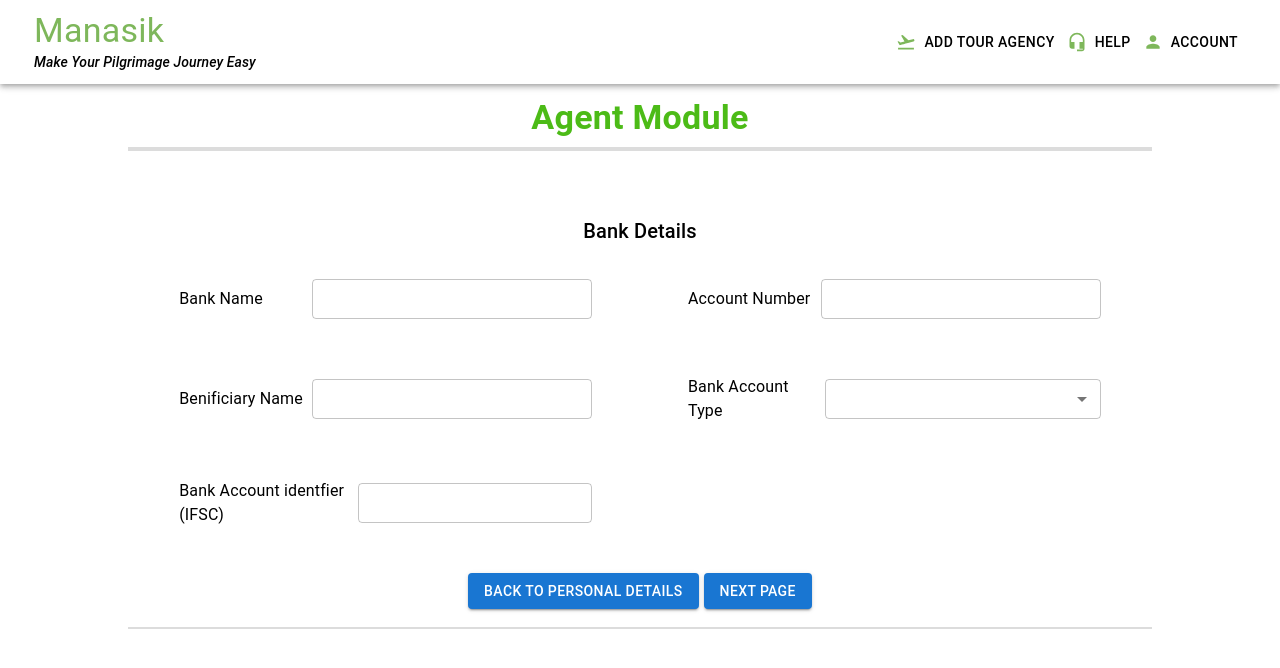
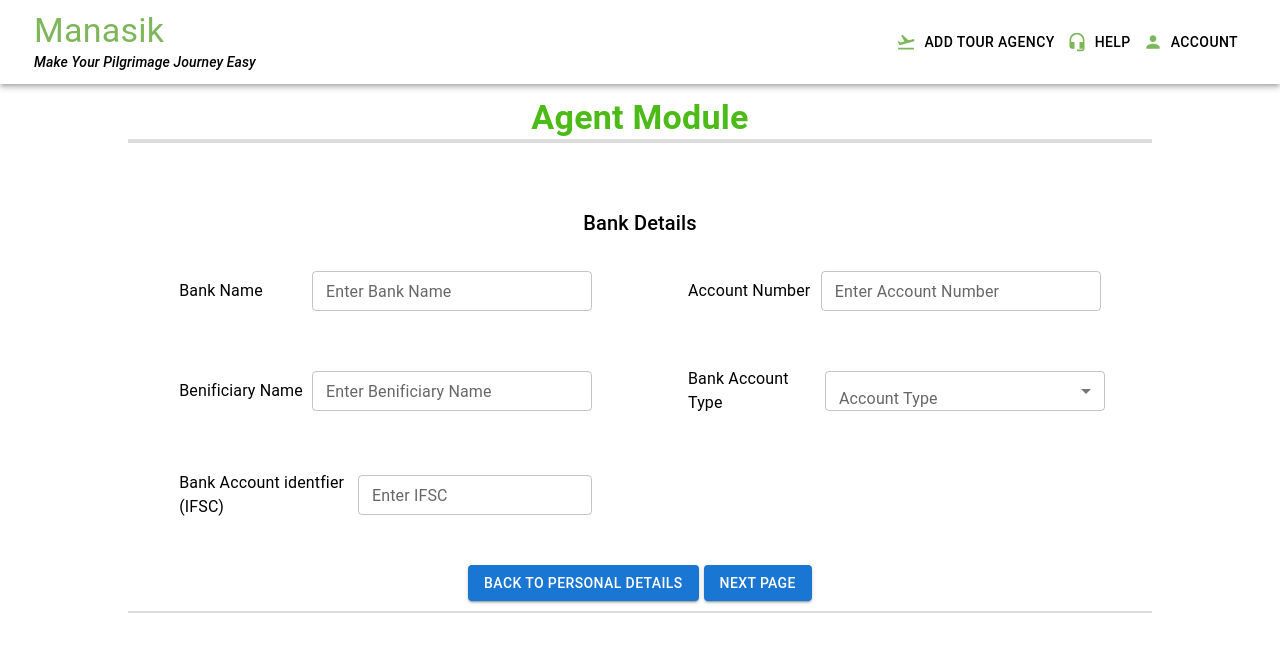
Before and after one commit to amirmursal/manasik, a React (Create React App) app: page /addAgentBankDetails in a window 1280 px wide. Shown: the top 668 px of the page. Built offline with nearby package versions, Linux system fonts and the light colour scheme.

Commit message:
second changes

```diff
--- a/src/components/BankDetails/BankDetails.styles.ts
+++ b/src/components/BankDetails/BankDetails.styles.ts
@@ -5,8 +5,6 @@ const bankDetailsStyles = {
         width:"80%",
         margin:"auto",
         marginTop:"1%"
-
-
     },
     head:{
         margin:"auto",
@@ -15,12 +13,8 @@ const bankDetailsStyles = {
         justifyContent:"center",
         fontWeight:"600"
     },
-    form:{
-
-    },
     subHead:{
         color: '#000',
-
         marginTop:"8vh",
         marginBottom:"4vh",
         display:"flex",
@@ -28,29 +22,27 @@ const bankDetailsStyles = {
         textAlign: 'center'
     },
     input:{
-
         display:"flex",
         justifyContent:"space-between",
         alignItems:"center",
-
-
         '@media (max-width: 480px)': {
             flexDirection:"column",
       },
-
     },
     text:{
         width:"35vh",
         margin:"0px"
-
     },
-
     typo:{
-
         '@media (max-width: 480px)': {
-
             width:"35vh",
       },
+    },
+    divider1:{
+        border: "2px solid gainsboro"
+    },
+    divider2:{
+        border: "0.5px solid gainsboro"
     }
 
 }
--- a/src/components/BankDetails/BankDetails.tsx
+++ b/src/components/BankDetails/BankDetails.tsx
@@ -1,6 +1,6 @@
 import React from 'react';
 import bankDetailsStyles from "./BankDetails.styles";
-import { Box, Button, TextField, Grid, MenuItem, Select, Typography } from "@mui/material";
+import { Box, Button, TextField, InputLabel,FormControl,Divider, Grid, MenuItem, Select, Typography } from "@mui/material";
 
 const BankDetails = () => {
   return (
@@ -13,7 +13,8 @@ const BankDetails = () => {
       >
         Agent Module
       </Typography>
-      <hr style={{ border: "2px solid gainsboro" }} />
+
+      <Divider sx={bankDetailsStyles.divider1} />
 
 
       <Typography
@@ -28,44 +29,45 @@ const BankDetails = () => {
 
           <Grid item xs={6}  sx={bankDetailsStyles.input}>
             <Typography sx={bankDetailsStyles.typo} >Bank Name </Typography>
-            <TextField type='text' label='' size="small" sx={bankDetailsStyles.text} />
+            <TextField type='text' label='Enter Bank Name' size="small" sx={bankDetailsStyles.text} />
           </Grid>
 
           <Grid item xs={6}  sx={bankDetailsStyles.input}>
             <Typography sx={bankDetailsStyles.typo} >Account Number </Typography>
-            <TextField type='text' label='' size="small" sx={bankDetailsStyles.text} />
+            <TextField type='text' label='Enter Account Number' size="small" sx={bankDetailsStyles.text} />
           </Grid>
 
           <Grid item xs={6}  sx={bankDetailsStyles.input}>
             <Typography sx={bankDetailsStyles.typo} >Benificiary Name </Typography>
-            <TextField type='text' label='' size="small" sx={bankDetailsStyles.text} />
+            <TextField type='text' label='Enter Benificiary Name' size="small" sx={bankDetailsStyles.text} />
           </Grid>
 
           <Grid item xs={6}  sx={bankDetailsStyles.input}>
             <Typography sx={bankDetailsStyles.typo} >Bank Account Type   </Typography>
-            <Select size="small" sx={bankDetailsStyles.text} >
+            <FormControl variant="outlined">
+              <InputLabel>Account Type</InputLabel>
+            <Select size="small" label='ccount Type' sx={bankDetailsStyles.text} >
               <MenuItem value="pune">Saving</MenuItem>
               <MenuItem value="pune">Current</MenuItem>
             </Select>
+          </FormControl>
 
           </Grid>
 
           <Grid item xs={6}  sx={bankDetailsStyles.input}>
             <Typography sx={bankDetailsStyles.typo} >Bank Account identfier (IFSC) </Typography>
-            <TextField type='text' label='' size="small" sx={bankDetailsStyles.text} />
+            <TextField type='text' label='Enter IFSC' size="small" sx={bankDetailsStyles.text} />
           </Grid>
 
         </Grid>
 
         <Grid marginTop="5%" marginBottom="1%" display='flex' gap="5px"  >
-          <Button variant="contained"  >Back to Personal Details</Button>
+          <Button href='/addAgentDetails' variant="contained"  >Back to Personal Details</Button>
           <Button variant="contained">Next Page</Button>
         </Grid>
-
-
       </Box>
 
-      <hr style={{ border: "0.5px solid gainsboro" }} />
+      <Divider sx={bankDetailsStyles.divider2}  />
     </Box>
   );
 }
--- a/src/components/PersonalDetails/PersonalDetails.styles.ts
+++ b/src/components/PersonalDetails/PersonalDetails.styles.ts
@@ -6,7 +6,6 @@ const personalDetailsStyles = {
         width:"90%",
         margin:"auto",
         marginTop:"1%",
-
     },
     head:{
         margin:"auto",
@@ -15,12 +14,8 @@ const personalDetailsStyles = {
         justifyContent:"center",
         fontWeight:"600"
     },
-    form:{
-
-    },
     subHead:{
         color: '#000',
-
         marginTop:"5vh",
         marginBottom:"4vh",
         display:"flex",
@@ -31,34 +26,25 @@ const personalDetailsStyles = {
         display:"flex",
         justifyContent:"space-between",
         alignItems:"center",
-
-
         '@media (max-width: 480px)': {
               flexDirection:"column",
         },
-
-
-
-
-
     },
     text:{
         width:"35vh",
         margin:"0px",
-
-
     },
-
     typo:{
-
         '@media (max-width: 480px)': {
-
             width:"35vh",
       },
+    },
+    divider1:{
+        border: "2px solid gainsboro"
+    },
+    divider2:{
+        border: "0.5px solid gainsboro"
     }
-
-
-
 }
 
 export default personalDetailsStyles;
--- a/src/components/PersonalDetails/PersonalDetails.tsx
+++ b/src/components/PersonalDetails/PersonalDetails.tsx
@@ -1,6 +1,6 @@
 import React from 'react';
 import personalDetailsStyles from "./PersonalDetails.styles";
-import { Box, Button, FormControl, TextField, Grid, InputLabel, MenuItem, Select, Typography } from "@mui/material";
+import { Box, Button, FormControl, TextField, Grid, Divider, InputLabel, MenuItem, Select, Typography } from "@mui/material";
 
 
 const PersonalDetails = () => {
@@ -8,7 +8,7 @@ const PersonalDetails = () => {
     <Box sx={personalDetailsStyles.root}>
       <Typography variant="h4" component="div" sx={personalDetailsStyles.head} >Agent Module</Typography>
 
-      <hr style={{ border: "2px solid gainsboro" }} />
+      <Divider sx={personalDetailsStyles.divider1} />
 
       <Typography variant="h6" component="div" sx={personalDetailsStyles.subHead} >Personal Details</Typography>
 
@@ -123,7 +123,7 @@ const PersonalDetails = () => {
 
       </Box>
 
-      <hr style={{ border: "0.5px solid gainsboro" }} />
+      <Divider sx={personalDetailsStyles.divider2} />
     </Box>
   );
 }
```
